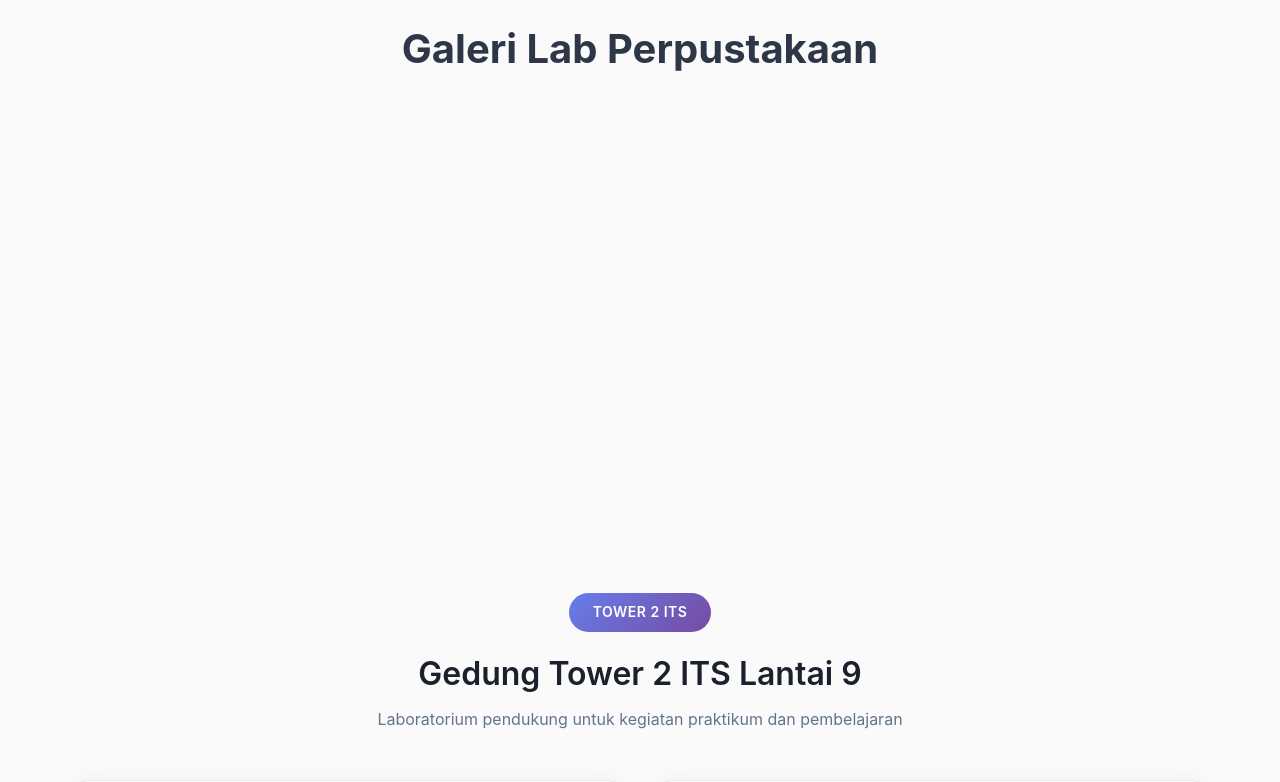
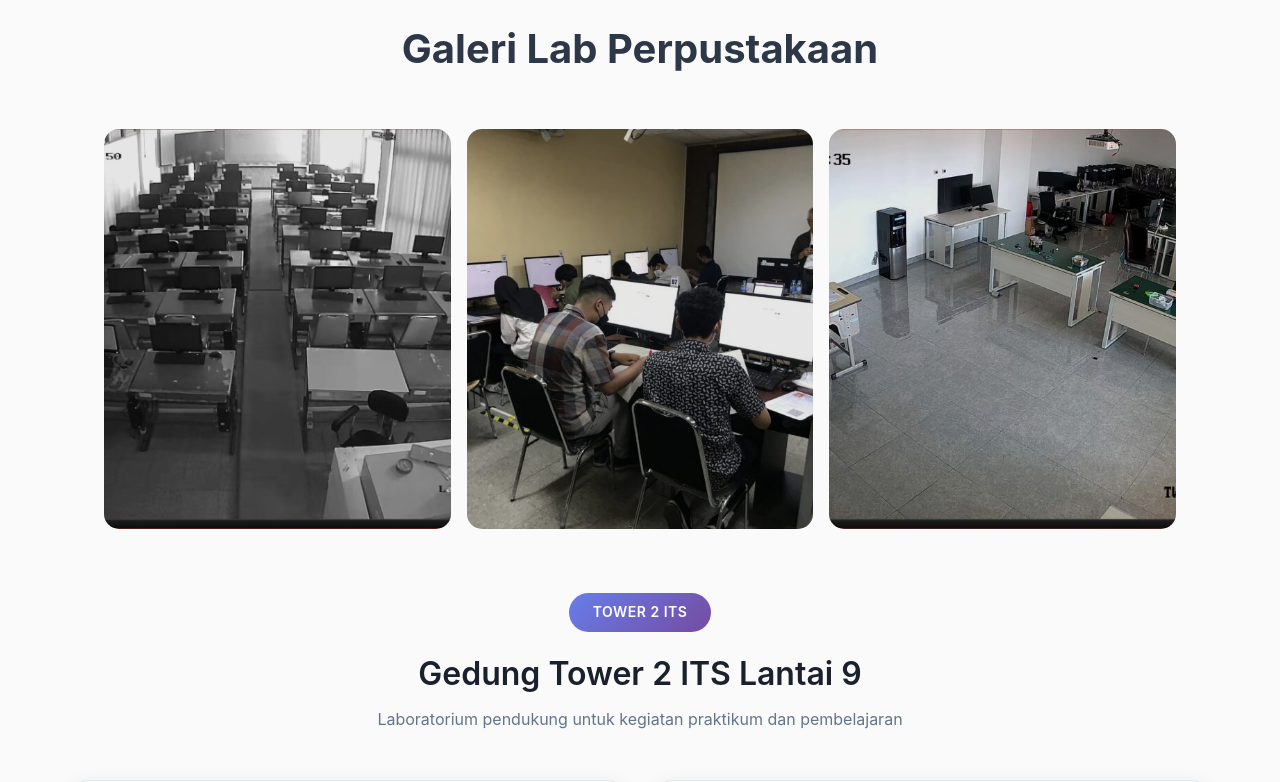
Before and after one commit to fazrulahmad/DTICare, a Vue app in the folder frontend/: page /OurFacility in a window 1280 px wide. Shown: the part 1560-2342 px from the top of the page. Built offline with nearby package versions, Linux system fonts and the light colour scheme.

Commit message:
done tinggal deploy

```diff
--- a/frontend/src/views/ourfacility.vue
+++ b/frontend/src/views/ourfacility.vue
@@ -918,6 +918,26 @@ export default {
   margin: 0 auto;
 }
 
+ /* Styling untuk setiap card image */
+.card-image {
+  flex: 1;
+  height: 100%; /* Menggunakan tinggi penuh dari container */
+  border-radius: 15px;
+  position: relative;
+  cursor: pointer;
+  transition: all 0.6s cubic-bezier(0.4, 0, 0.2, 1);
+  overflow: hidden;
+
+  /* KUNCI: Properti background untuk full image */
+  background-size: cover !important;
+  background-position: center center !important;
+  background-repeat: no-repeat !important;
+  background-attachment: scroll !important;
+
+  /* Efek default untuk smooth transition */
+  filter: brightness(0.9);
+}
+
 /* Card yang tidak di-hover akan mengecil secara horizontal */
 .expanding-cards:hover .card-image:not(:hover) {
   flex: 0.7; /* Mengecil secara horizontal */
```
